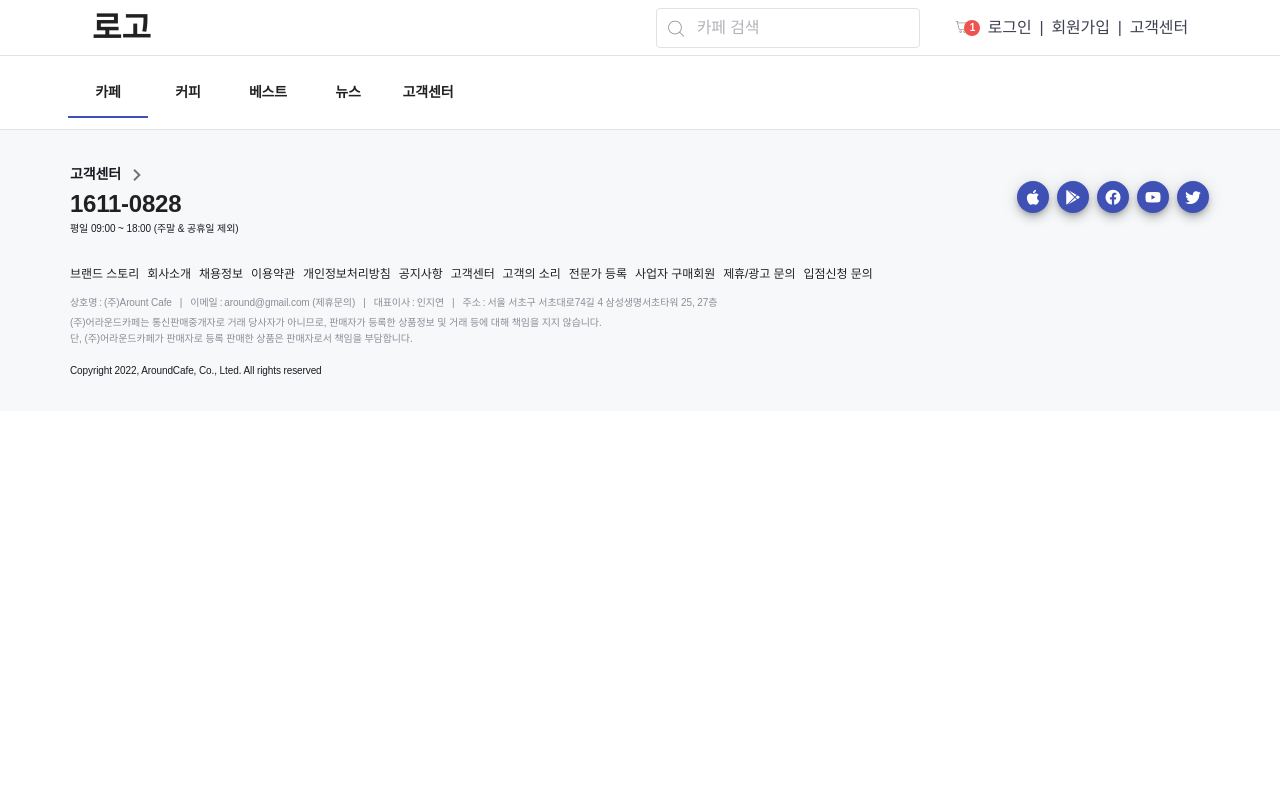
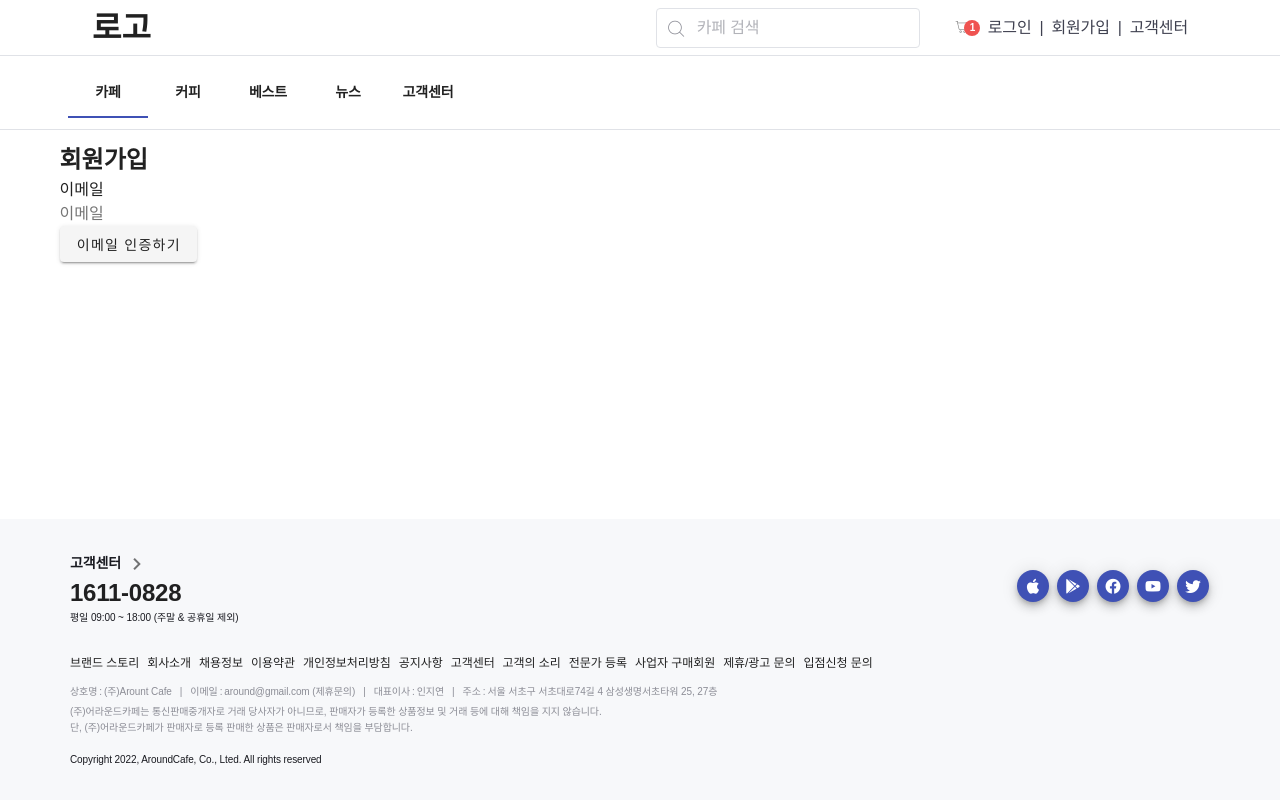
Before and after one commit to sknyuki/AroundCafe, a Vue app in the folder cafefront/around_cafe/: page /sign in a window 1280 px wide. Built offline with nearby package versions, Linux system fonts and the light colour scheme.

Commit message:
✅ SingUpPage 작업중 and App.vue 수정

```diff
--- a/cafefront/around_cafe/src/App.vue
+++ b/cafefront/around_cafe/src/App.vue
@@ -1,21 +1,27 @@
 <template>
   <v-app>
-    <HeaderLayout></HeaderLayout>
-    <router-view></router-view>
-    <FooterLayout></FooterLayout>
+    <HeaderLayout />
+    <v-main>
+      <v-container>
+        <v-row>
+          <v-col>
+            <router-view />
+          </v-col>
+        </v-row>
+      </v-container>
+    </v-main>
+    <FooterLayout />
   </v-app>
 </template>
 
 <script>
-import FooterLayout from './components/layouts/FooterLayout.vue';
-import HeaderLayout from './components/layouts/HeaderLayout.vue';
+import FooterLayout from "./components/layouts/FooterLayout.vue"
+import HeaderLayout from "./components/layouts/HeaderLayout.vue"
 
 export default {
-  name: 'App',
+  name: "App",
   components: { HeaderLayout, FooterLayout },
-
-
-};
+}
 </script>
 <style lang="scss">
 @import "~@/assets/scss/abstracts/";
--- /dev/null
+++ b/cafefront/around_cafe/src/components/account/SignUpForm.vue
@@ -0,0 +1,29 @@
+<template>
+  <section class="sign">
+    <div class="sign-container">
+      <div class="sign-header">
+        <h2>회원가입</h2>
+      </div>
+      <form>
+        <div class="sign-email">
+          <label for="">이메일</label>
+          <div>
+            <span>
+              <input type="email" placeholder="이메일" value />
+            </span>
+          </div>
+        </div>
+        <div class="sign-email-btn">
+          <v-btn>이메일 인증하기</v-btn>
+        </div>
+        <div></div>
+      </form>
+    </div>
+  </section>
+</template>
+<script>
+export default {
+  name: "SignUpForm",
+}
+</script>
+<style lang=""></style>
--- a/cafefront/around_cafe/src/router/index.js
+++ b/cafefront/around_cafe/src/router/index.js
@@ -1,7 +1,10 @@
-import Vue from 'vue'
-import VueRouter from 'vue-router'
+import Vue from "vue"
+import VueRouter from "vue-router"
 import MainPage from "../views/MainPage.vue"
 
+// Account 회원
+import SignUpPage from "../views/account/SignUpPage.vue"
+import LoginPage from "../views/account/LoginPage.vue"
 
 Vue.use(VueRouter)
 
@@ -11,12 +14,22 @@ const routes = [
     name: "MainPage",
     component: MainPage,
   },
+  {
+    path: "/sign",
+    name: "SignUpPage",
+    component: SignUpPage,
+  },
+  {
+    path: "/login",
+    name: "LoginPage",
+    component: LoginPage,
+  },
 ]
 
 const router = new VueRouter({
-  mode: 'history',
+  mode: "history",
   base: process.env.BASE_URL,
-  routes
+  routes,
 })
 
 export default router
--- /dev/null
+++ b/cafefront/around_cafe/src/views/account/SignUpPage.vue
@@ -0,0 +1,10 @@
+<template>
+  <sign-up-form />
+</template>
+<script>
+import SignUpForm from "@/components/account/SignUpForm.vue"
+export default {
+  components: { SignUpForm },
+  name: "SignUpPage",
+}
+</script>
```
